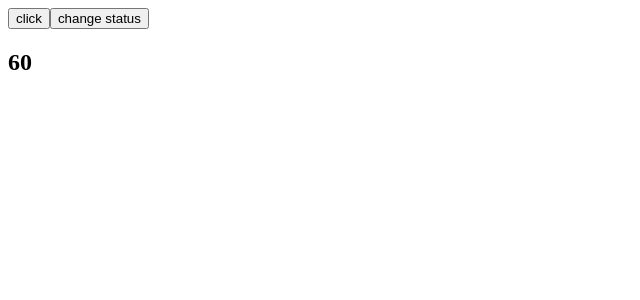
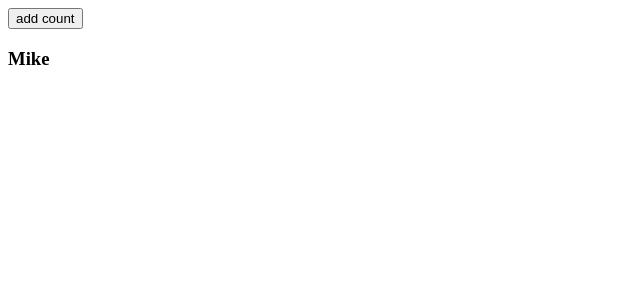
Before and after one commit to wangkaiwd/react-project, a React (Create React App) app: page / in a window 1280 px wide. Shown: the top 300 px of the page, without its empty margins (0-640 px from the left). Built offline with nearby package versions, Linux system fonts and the light colour scheme.

Commit message:
feat: webpack打包优化 1. hardSourceWebpackPlugin 2. 分析打包文件 3. 使用autoDllPlugin失败

```diff
--- a/craco.config.js
+++ b/craco.config.js
@@ -1,16 +1,42 @@
 const path = require('path');
 const WebpackBar = require('webpackbar');
-const { whenDev, whenProd } = require('@craco/craco');
+const HardSourceWebpackPlugin = require('hard-source-webpack-plugin');
+const AutoDllPlugin = require('autodll-webpack-plugin');
+const BundleAnalyzerPlugin = require('webpack-bundle-analyzer').BundleAnalyzerPlugin;
+const package = require('./package');
+const isAnalysis = process.env.REACT_APP_MODE === 'analysis', isDev = process.env.NODE_ENV === 'development',
+  isProd = process.env.NODE_ENV === 'production';
+// 添加任意的环境变量：https://facebook.github.io/create-react-app/docs/deployment#customizing-environment-variables-for-arbitrary-build-environments
+const absPath = (dir) => path.resolve(__dirname, dir);
+const generatePlugins = () => {
+  const plugins = [
+    new WebpackBar(),
+    new HardSourceWebpackPlugin(),
+    // new AutoDllPlugin({
+    //   inject: true, // will inject the DLL bundle to index.html
+    //   debug: true,
+    //   filename: '[name]_[hash].js',
+    //   path: './dll',
+    //   entry: {
+    //     dependencies: Object.keys(package.dependencies),
+    //   }
+    // })
+  ];
+  if (isAnalysis) {
+    plugins.push(new BundleAnalyzerPlugin());
+  }
+  return plugins;
+};
+
 module.exports = {
   eslint: {
     enable: false
   },
   webpack: {
+    devtool: isDev ? 'cheap-module-eval-source-map' : 'cheap-module-source-map',
     alias: {
-      '@': path.resolve(__dirname, './src')
+      '@': absPath('./src')
     },
-    plugins: [
-      new WebpackBar()
-    ],
+    plugins: generatePlugins()
   },
 };
--- a/src/App.tsx
+++ b/src/App.tsx
@@ -1,7 +1,7 @@
 import React, { Component, lazy, Suspense } from 'react';
-// import ContextDemo from '@/ContextDemo';
 
 const ContextDemo = lazy(() => import(/* webpackChunkName: "contextDemo" */'./ContextDemo'));
+const MemoDemo = lazy(() => import(/* webpackChunkName: "memoDemo" */ './MemoDemo'));
 
 // const App: React.FC = () => {
 //   return (
@@ -48,7 +48,8 @@ class App extends Component<AppProps, AppState> {
     }
     return (
       <Suspense fallback={<div>loading...</div>}>
-        <ContextDemo/>
+        {/*<ContextDemo/>*/}
+        <MemoDemo/>
       </Suspense>
     );
   }
--- /dev/null
+++ b/src/MemoDemo.tsx
@@ -0,0 +1,46 @@
+import React, { Component } from 'react';
+
+interface ChildClassProp {
+  name: string
+}
+
+class ChildClass extends Component<ChildClassProp, {}> {
+  render () {
+    console.log('childClass update');
+    return (
+      <h3>
+        {this.props.name}
+      </h3>
+    );
+  }
+}
+
+// const ChildFunc = () => {
+//
+// };
+
+interface MemoDemoState {
+  name: string;
+  count: number;
+}
+
+class MemoDemo extends Component<{}, MemoDemoState> {
+  state: MemoDemoState = {
+    name: 'Mike',
+    count: 0
+  };
+
+  render () {
+    const { name, count } = this.state;
+    return (
+      <div>
+        <button onClick={() => this.setState({ count: count + 1 })}>
+          add count
+        </button>
+        <ChildClass name={name}/>
+      </div>
+    );
+  }
+}
+
+export default MemoDemo;
--- a/tsconfig.json
+++ b/tsconfig.json
@@ -11,9 +11,6 @@
     "esModuleInterop": true,
     "allowSyntheticDefaultImports": true,
     "strict": true,
-    "noImplicitReturns": true,
-    "noImplicitThis": true,
-    "noImplicitAny": true,
     "forceConsistentCasingInFileNames": true,
     "module": "esnext",
     "moduleResolution": "node",
```
Also changed, not shown: package.json (+15 -10 lines), 2 other files (tests, documents, lock files or other folders).
